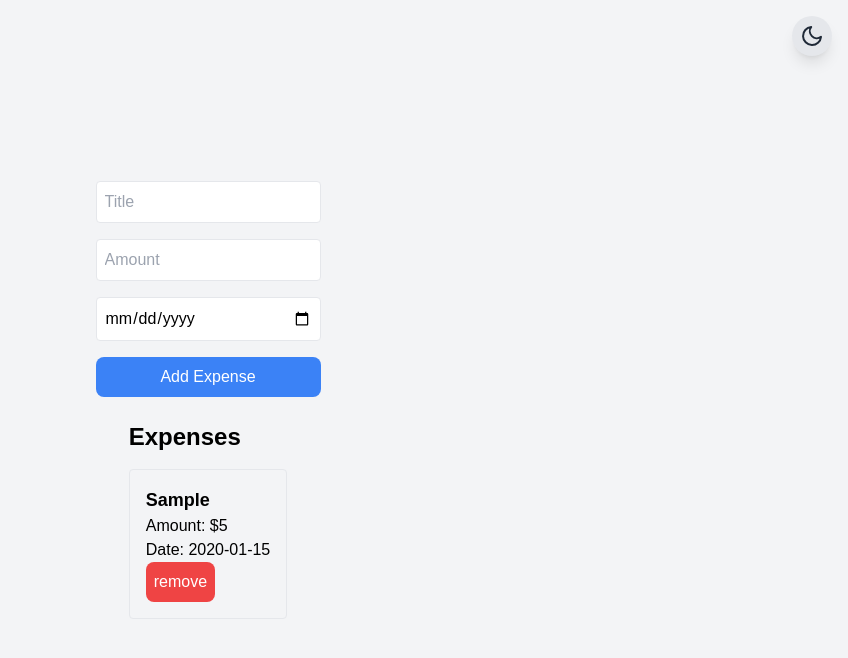
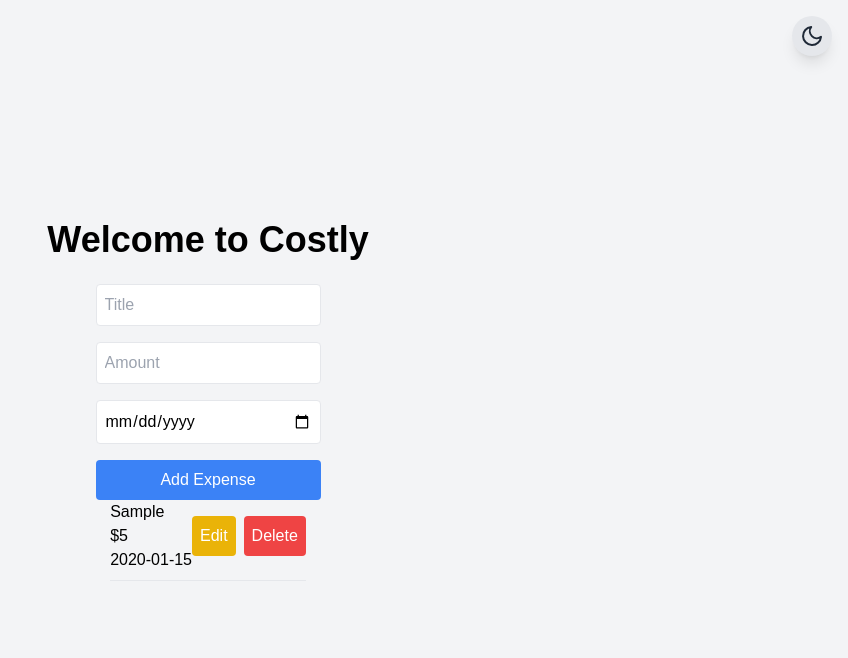
Before and after one commit to frau-azadeh/Costly, a Next.js app: page / in a window 1280 px wide. Both pictures are taken after typing "Sample", "5", "2020-01-15" into the empty fields and a click on the button "Add Expense". Shown: the top 658 px of the page, without its empty margins (432-1280 px from the left). Built offline with nearby package versions, Linux system fonts and the light colour scheme.

Commit message:
add update

```diff
--- a/src/app/page.tsx
+++ b/src/app/page.tsx
@@ -1,18 +1,28 @@
 "use client";
 
-import React from "react";
-import {MainLayout} from "@/components/MainLayout"
-import {ThemeSwitcher} from "@/components/ThemeSwitcher";
+import React, { useState } from "react";
+import { MainLayout } from "@/components/MainLayout";
+import { ThemeSwitcher } from "@/components/ThemeSwitcher";
 import { ExpenseForm } from "@/components/ExpenseForm";
 import { ExpenseList } from "@/components/ExpenseList";
 
+type FormData = {
+  id?: number;
+  title: string;
+  amount: number;
+  date: string;
+};
+
 const HomePage: React.FC = () => {
+  const [editingExpense, setEditingExpense] = useState<FormData | null>(null);
+
   return (
     <MainLayout>
       <div className="flex flex-col items-center justify-center min-h-screen">
-        <ThemeSwitcher/>
-        <ExpenseForm/>
-        <ExpenseList/>
+        <h1 className="text-4xl font-bold mb-6">Welcome to Costly</h1>
+        <ThemeSwitcher />
+        <ExpenseForm editingExpense={editingExpense} setEditingExpense={setEditingExpense} />
+        <ExpenseList setEditingExpense={setEditingExpense} />
       </div>
     </MainLayout>
   );
--- a/src/components/ExpenseForm.tsx
+++ b/src/components/ExpenseForm.tsx
@@ -1,46 +1,65 @@
-import { useExpenses } from '@/context/ExpenseContext';
-import React from 'react'
-import { useForm } from 'react-hook-form'
+"use client";
+
+import React, { useEffect } from "react";
+import { useForm } from "react-hook-form";
+import { useExpenses } from "@/context/ExpenseContext";
 
 type FormData = {
+  id?: number;
   title: string;
   amount: number;
   date: string;
 };
 
-export const ExpenseForm: React.FC = () => {
-  const {register, handleSubmit, reset} = useForm<FormData>();
-  const {addExpense} = useExpenses();
+type ExpenseFormProps = {
+  editingExpense: FormData | null;
+  setEditingExpense: React.Dispatch<React.SetStateAction<FormData | null>>;
+};
 
-  const onSubmit =  (data: FormData) =>{
-    addExpense(data);
+export const ExpenseForm: React.FC<ExpenseFormProps> = ({ editingExpense, setEditingExpense }) => {
+  const { register, handleSubmit, reset, setValue } = useForm<FormData>();
+  const { addExpense, updateExpense } = useExpenses();
+
+  useEffect(() => {
+    if (editingExpense) {
+      setValue("title", editingExpense.title);
+      setValue("amount", editingExpense.amount);
+      setValue("date", editingExpense.date);
+    }
+  }, [editingExpense, setValue]);
+
+  const onSubmit = (data: FormData) => {
+    if (editingExpense) {
+      updateExpense(editingExpense.id!, data);
+    } else {
+      addExpense(data);
+    }
     reset();
-  }
+    setEditingExpense(null);
+  };
 
   return (
-    <div>
     <form onSubmit={handleSubmit(onSubmit)} className="flex flex-col gap-4 max-w-md mx-auto">
-    <input
+      <input
         {...register("title", { required: true })}
         placeholder="Title"
         className="p-2 border rounded"
       />
       <input
-        {...register("amount", {required: true, valueAsNumber: true})}
-        placeholder='Amount'
-        type='number'
-        className='p-2 border rounded'
+        {...register("amount", { required: true, valueAsNumber: true })}
+        placeholder="Amount"
+        type="number"
+        className="p-2 border rounded"
       />
       <input
-        {...register("date",{required: true})}
-        placeholder='Date'
-        type='date'
-        className='p-2 border rounded'
+        {...register("date", { required: true })}
+        placeholder="Date"
+        type="date"
+        className="p-2 border rounded"
       />
-        <button type='submit' className='bg-blue-500 rounded-lg text-white p-2 '>
-          Add Expense
-        </button>
-      </form>
-    </div>
-  )
-}
+      <button type="submit" className="bg-blue-500 text-white p-2 rounded">
+        {editingExpense ? "Update Expense" : "Add Expense"}
+      </button>
+    </form>
+  );
+};
--- a/src/components/ExpenseList.tsx
+++ b/src/components/ExpenseList.tsx
@@ -1,34 +1,47 @@
-import { useExpenses } from '@/context/ExpenseContext'
-import React from 'react'
+"use client";
 
-export const ExpenseList:React.FC = () => {
-  const{expenses, removeExpense}= useExpenses();
+import React from "react";
+import { useExpenses } from "@/context/ExpenseContext";
+
+type FormData = {
+  id?: number;
+  title: string;
+  amount: number;
+  date: string;
+};
+
+type ExpenseListProps = {
+  setEditingExpense: React.Dispatch<React.SetStateAction<FormData | null>>;
+};
+
+export const ExpenseList: React.FC<ExpenseListProps> = ({ setEditingExpense }) => {
+  const { expenses, removeExpense } = useExpenses();
 
   return (
-    <div className='max-w-md mx-auto mt-6'>
-      <h2 className='text-2xl font-bold mb-4'>Expenses</h2>
-      {expenses.length === 0 ?(
-        <p> No item added yet.</p>
-      ) : (
-        <ul>
-          {expenses.map((expense)=>(
-            <li className="p-4 border rounded" key={expense.id}>
-              <h3 className='text-lg font-bold'>{expense.title}</h3>
-              <p>Amount: ${expense.amount}</p>
-              <p>Date: {expense.date}</p>
+    <ul className="flex flex-col gap-4">
+      {expenses.map((expense) => (
+        <li key={expense.id} className="flex justify-between items-center border-b pb-2">
+          <div>
+            <p>{expense.title}</p>
+            <p>${expense.amount}</p>
+            <p>{expense.date}</p>
+          </div>
+          <div className="flex gap-2">
             <button
-                onClick={()=> removeExpense(expense.id)}
-                className='text-white bg-red-500 p-2 rounded-lg'
+              onClick={() => setEditingExpense(expense)}
+              className="bg-yellow-500 text-white p-2 rounded"
             >
-                remove
+              Edit
             </button>
+            <button
+              onClick={() => removeExpense(expense.id)}
+              className="bg-red-500 text-white p-2 rounded"
+            >
+              Delete
+            </button>
+          </div>
         </li>
       ))}
     </ul>
-      )
-
-      }
-
-    </div>
-  )
-}
+  );
+};
--- a/src/context/ExpenseContext.tsx
+++ b/src/context/ExpenseContext.tsx
@@ -6,73 +6,73 @@ type Expense = {
   title: string;
   amount: number;
   date: string;
-}
+};
 
 type ExpenseContextType = {
   expenses: Expense[];
-    addExpense: (expense: Omit<Expense, "id">)=> void;
+  addExpense: (expense: Omit<Expense, "id">) => void;
   removeExpense: (id: number) => void;
-    updateExpense: (id: number, updateExpense: Partial<Expense>) => void;
-}
+  updateExpense: (id: number, updatedExpense: Partial<Expense>) => void;
+};
 
-const ExpenseContext = createContext<ExpenseContextType | undefined > (undefined);
+const ExpenseContext = createContext<ExpenseContextType | undefined>(undefined);
+export const ExpenseProvider: React.FC<{ children: ReactNode }> = ({ children }) => {
+  const [expenses, setExpenses] = useState<Expense[]>([]);
 
-export const ExpenseProvider: React.FC<{ children: ReactNode }> = ({ children }) =>{
-    const[expenses, setExponses] = useState <Expense[]>([]);
-
-    useEffect(()=>{
-     if(typeof window !== "undefined"){
+  useEffect(() => {
+    if (typeof window !== "undefined") {
       const storedExpenses = localStorage.getItem("expenses");
-        if(storedExpenses) {
-            try{
-                setExponses(JSON.parse(storedExpenses));
-            }catch(error){
-                console.error("Error parsing localstorage date", error)
-                setExponses([]);
+      if (storedExpenses) {
+        try {
+          setExpenses(JSON.parse(storedExpenses));
+        } catch (error) {
+          console.error("Error parsing localStorage data", error);
+          setExpenses([]);
         }
       }
     }
-    },[]);
+  }, []);
 
-useEffect(()=>{
-    if(typeof window !== "undefined" && expenses.length > 0){
+  useEffect(() => {
+    if (typeof window !== "undefined" && expenses.length > 0) {
       localStorage.setItem("expenses", JSON.stringify(expenses));
     }
-},[expenses]);
+  }, [expenses]);
 
-const addExpense = (exponse: Omit<Expense, "id">) =>{
-    const newExponse = { ...exponse, id: Date.now() };
-    setExponses((prev) => [...prev, newExponse]);
+  const addExpense = (expense: Omit<Expense, "id">) => {
+    const newExpense = { ...expense, id: Date.now() };
+    setExpenses((prev) => [...prev, newExpense]);
   };
 
-const removeExpense = (id: number)=>{
-    setExponses((prev) => {
-        const updatedExpenses = prev.filter((expense)=> expense.id !== id);
-        localStorage.setItem("expenses" , JSON.stringify(updatedExpenses));
-        return updatedExpenses
-        })
+  const removeExpense = (id: number) => {
+    setExpenses((prev) => {
+      const updatedExpenses = prev.filter((expense) => expense.id !== id);
+      localStorage.setItem("expenses", JSON.stringify(updatedExpenses));
+      return updatedExpenses;
+    });
   };
-const updateExpense = (id: number, updateExpense: Partial<Expense>) =>{
-    setExponses((prev)=>{
-        const updatedExpenses = prev.map((expense)=>
-        expense.id === id? {...expense, ...updateExpense} : expense
+
+  const updateExpense = (id: number, updatedExpense: Partial<Expense>) => {
+    setExpenses((prev) => {
+      const updatedExpenses = prev.map((expense) =>
+        expense.id === id ? { ...expense, ...updatedExpense } : expense
       );
       localStorage.setItem("expenses", JSON.stringify(updatedExpenses));
       return updatedExpenses;
-    })
-}
+    });
+  };
 
-return(
-    <ExpenseContext.Provider value={{expenses, addExpense, removeExpense, updateExpense(id, updateExpense) {
-    },}}>
+  return (
+    <ExpenseContext.Provider value={{ expenses, addExpense, removeExpense, updateExpense }}>
       {children}
     </ExpenseContext.Provider>
   );
 };
-export const useExpenses = () =>{
-    const context= useContext(ExpenseContext);
-    if (!context){
-        throw new Error("useExpenses must be used whithin in ExpenseProvider");
+
+export const useExpenses = () => {
+  const context = useContext(ExpenseContext);
+  if (!context) {
+    throw new Error("useExpenses must be used within an ExpenseProvider");
   }
   return context;
-}
+};
```
Lines whose indentation alone changed are shown as unchanged.
